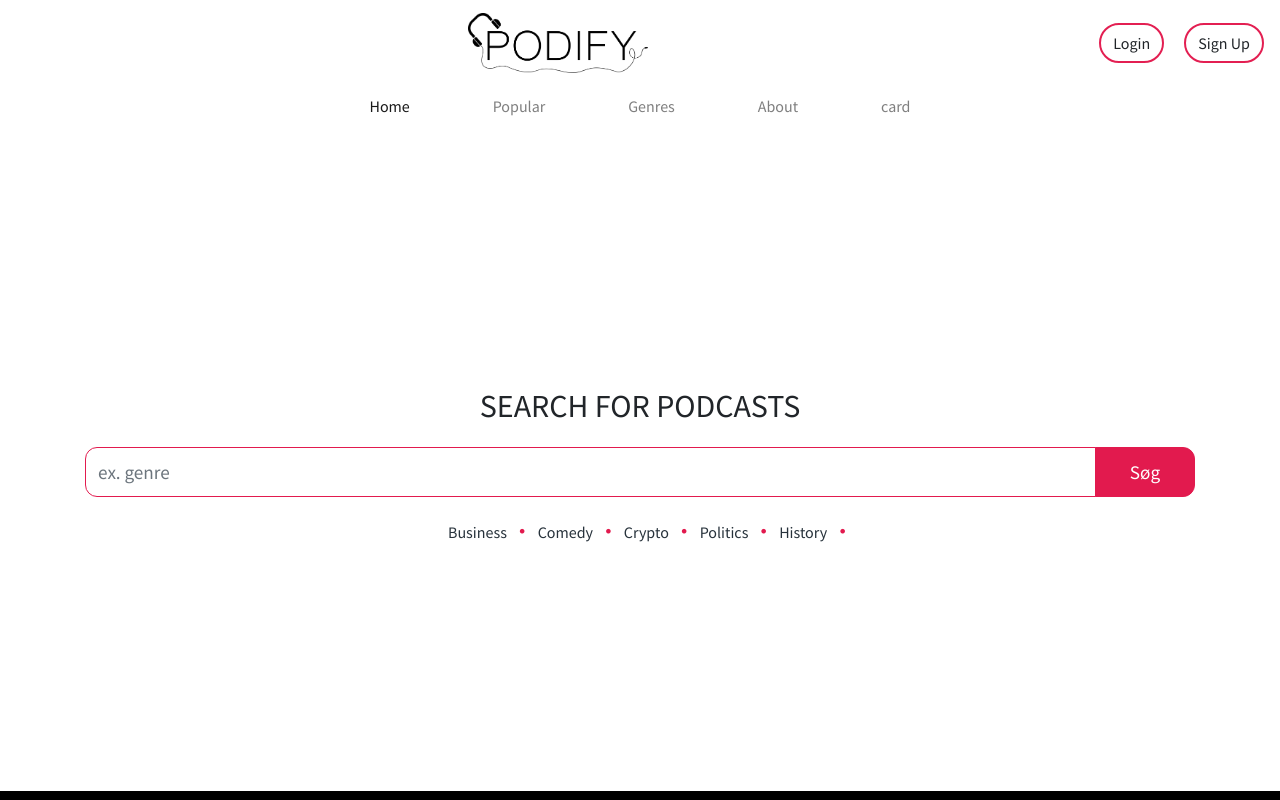
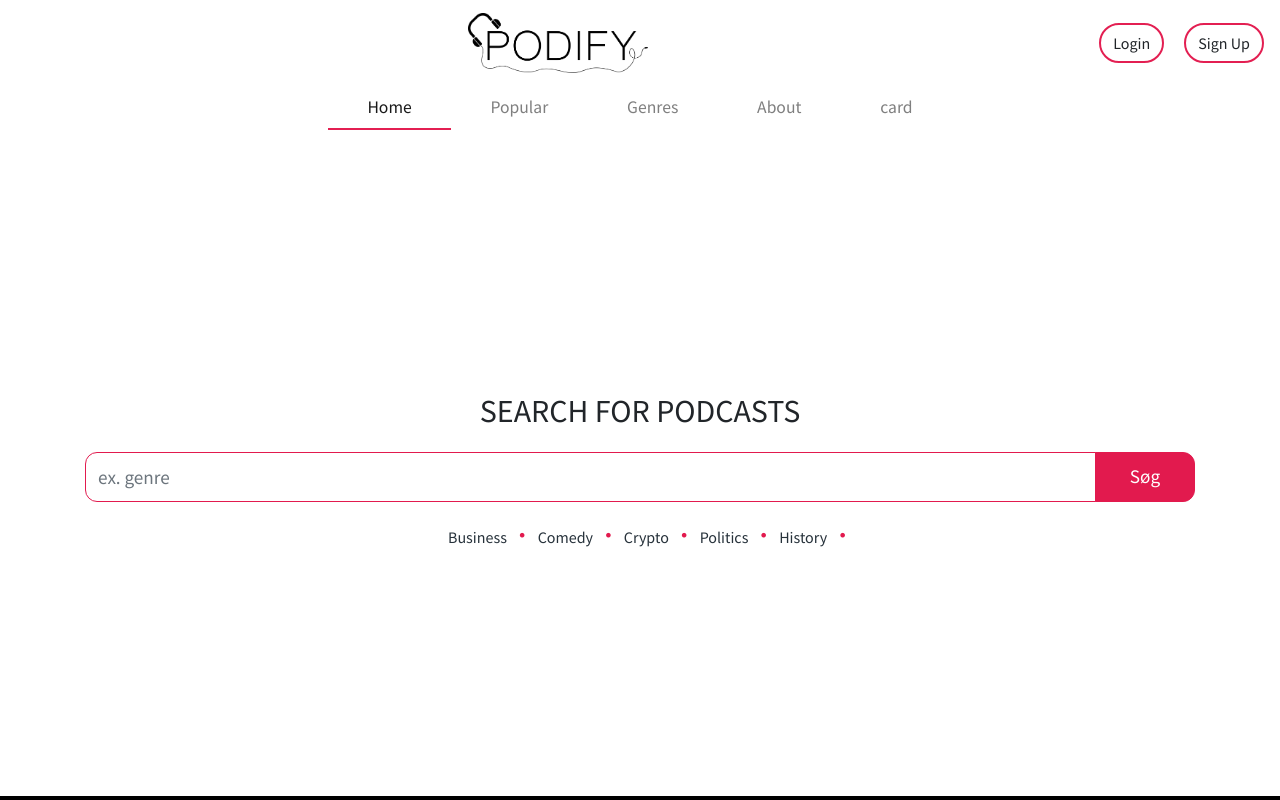
Before and after one commit to Jabser/Podify, a React (Create React App) app: page / in a window 1280 px wide. Shown: the top 800 px of the page. Built offline with nearby package versions, Linux system fonts and the light colour scheme.

Commit message:
Updated navbar styling

```diff
--- a/src/sass/app.scss
+++ b/src/sass/app.scss
@@ -8,8 +8,18 @@ body {
 // ****************************************** //
 /* Navigation */
 .navbar {
+
+  .nav-link {
+    font-size: 1.1rem;
+    transition: .2s;
+    border-bottom: 2px solid transparent;
+
+    &:hover {
+      border-bottom: 2px solid #ccc;
+    }
+  }
   .nav-link.active {
-
+    border-bottom: 2px solid #e31f52;
   }
   .btn-navbar {
     margin-right: 20px;
```
